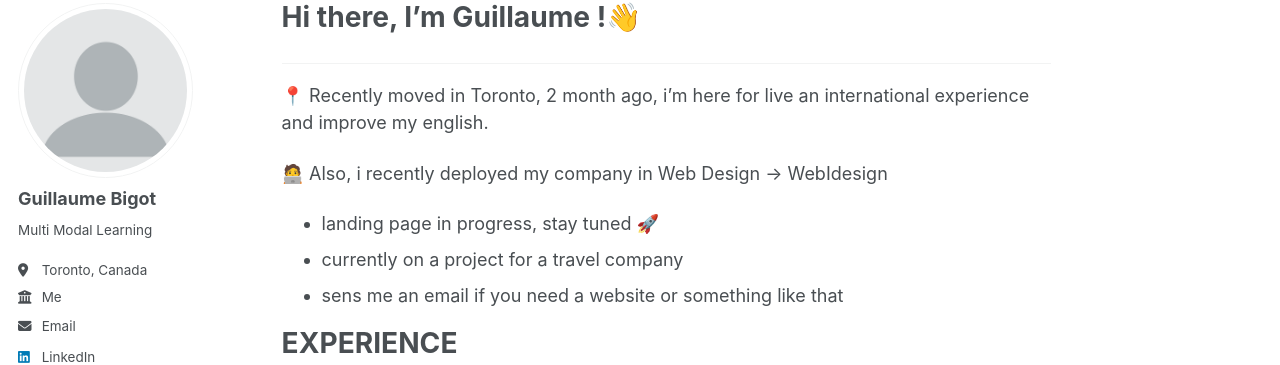
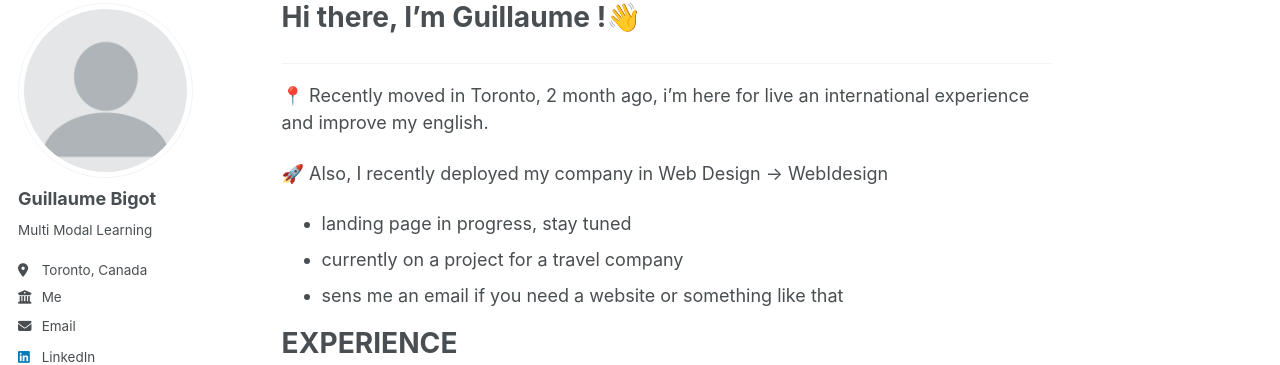
Before and after one commit to guillaume-bigot/guillaume-bigot.github.io, a Jekyll site: the page built from _pages/about.md, in a window 1280 px wide and 900 px high. Shown: the part 103-468 px from the top of the window. Built offline with Jekyll 4.4.1, drawn with Linux system fonts in a browser that asks for light colours.

```diff
--- a/_pages/about.md
+++ b/_pages/about.md
@@ -10,8 +10,8 @@ redirect_from:
 
 📍 Recently moved in Toronto, 2 month ago, i'm here for live an international experience and improve my english.
 
-🧑‍💻 Also, i recently deployed my company in Web Design -> WebIdesign
-  - landing page in progress, stay tuned 🚀
+🚀 Also, I recently deployed my company in Web Design -> WebIdesign
+  - landing page in progress, stay tuned
   - currently on a project for a travel company
   - sens me an email if you need a website or something like that
 
```
